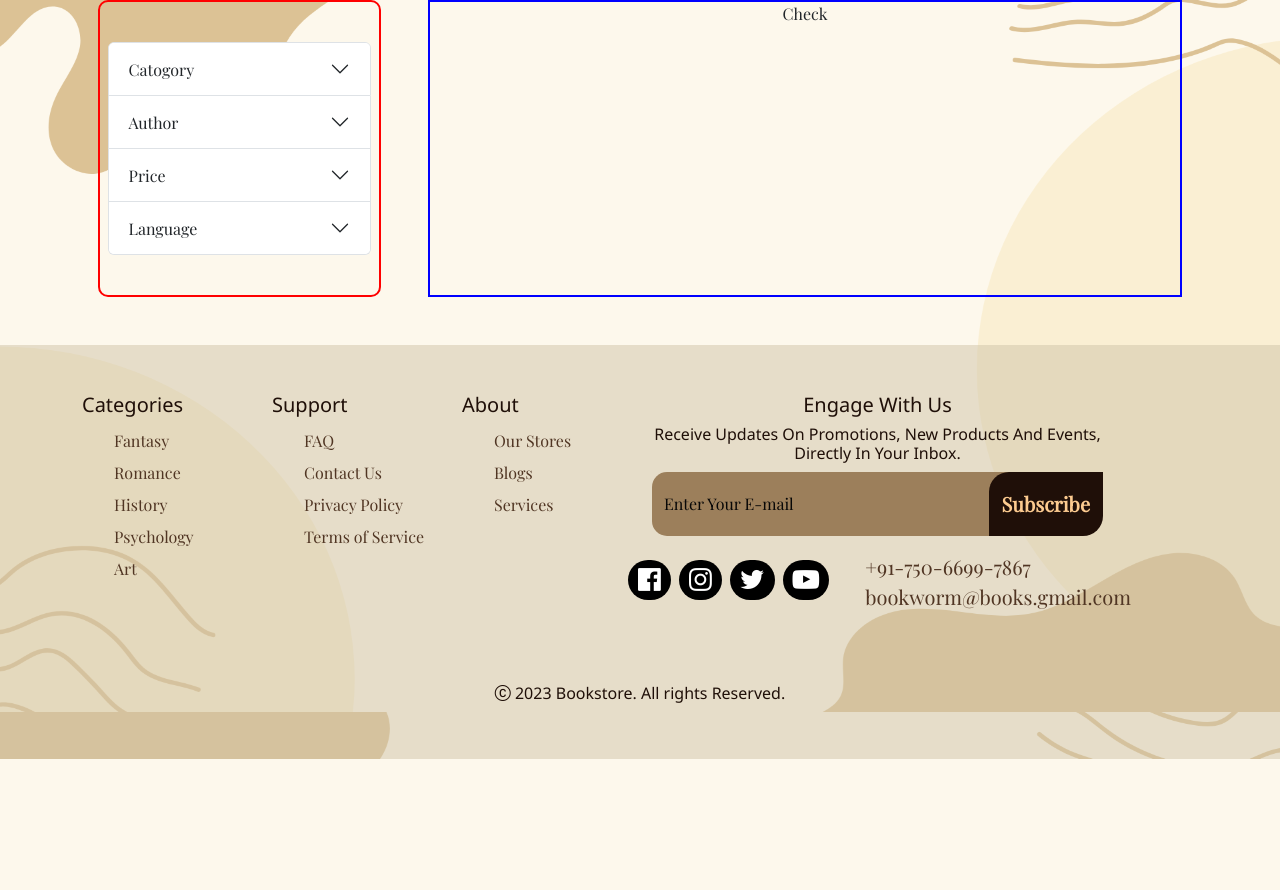
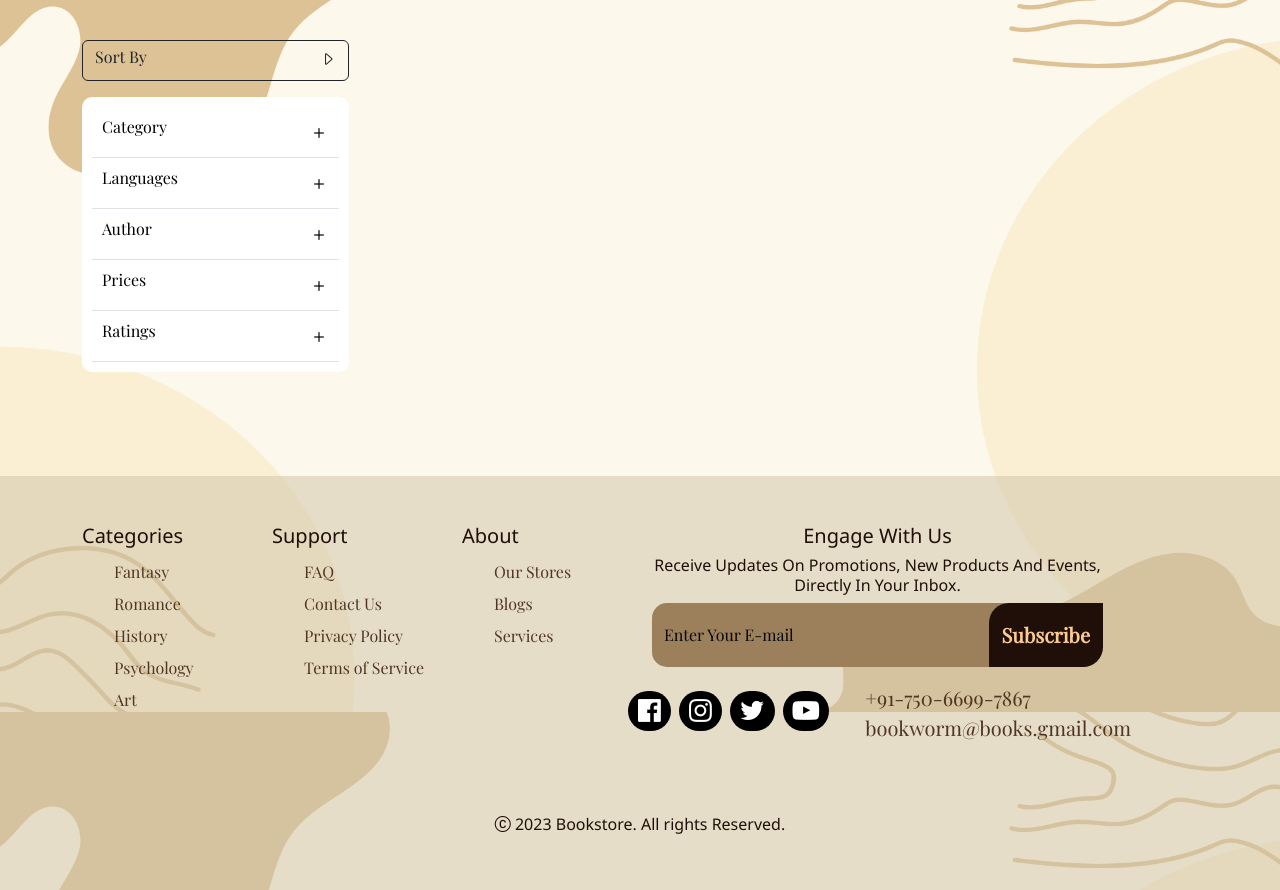
Before and after one commit to prachisv04/Bookstore-website, a PHP site: page /Bookstore/shop.php in a window 1280 px wide. Shown: the part 88-978 px from the top of the page. Before the commit the page ends 847 px from the top, so only its background shows below. Run offline with PHP 8.4, Linux system fonts and the light colour scheme; data that the repository does not hold is empty; some libraries are stand-ins or nearby versions; some web fonts are replaced.

Commit message:
dynamic cards

```diff
--- a/CSS/shop.css
+++ b/CSS/shop.css
@@ -1,40 +1,79 @@
 /* on laptop */
-@media screen and (min-width:768px)  {
-    .filters{
-        border: 2px solid red;
+@media screen and (min-width:768px) {
+
+
+  /* leftsidebar */
+  .filters {
     background-color: transparent;
-        color:#422d1f;
+    color: #422d1f;
     box-sizing: border-box;
     padding: 40px;
     border-radius: 10px;
 
   }
-    .leftfilter{
+
+  .leftfilter {
     background-color: white;
     border-radius: 10px;
     padding: 10px;
   }
-    .products{
-        border: 2px solid blue;
-    }
-    .filterlist{
-        list-style: none;
+
+
+  .products .card{
+    border-radius: 10px;
+    width: 280px;
+    height: 450px;
   }
 
-    .list-group li{
+  .products .card-footer{
+    border: none;
+    background-color: white;
+
+  }
+  .products .card:hover{
+      box-shadow: 5px 5px 10px #69503f;
+  }
+
+  .card-title .wishlist:hover{
+    outline: none;
+    background-color: white;
+    cursor: pointer;
+  }
+
+  .card-title .wishlist:focus{
+    cursor: pointer;
+    border: none;
+    outline: none;
+  }
+  .collapsible {
+    background-color: white;
+    color: black;
+    cursor: pointer;
+    padding: 10px;
+    width: 100%;
+    border: none;
+    text-align: left;
+    font-size: 15px;
+  }
+
+  .products .btn-dbrown:hover{
+        background-color: #422d1f;
+        color: white;
+        box-shadow: 2px 2px 5px #69503f;
+  }
+  .content {
+    padding: 0 18px;
+    display: none;
+    height: 250px;
+    overflow-y: auto;
+    background-color: white;
+  }
+
+  .list-group .list-group-item {
     border: none;
   }
 
-    button.accordion-button:focus{
-        box-shadow: none;
-        outline: none;
-  }
-
-    .collapse{
-        height: 200px;
-        overflow-y: overlay;
-      }
-
+  /* scrollbar */
 
   ::-webkit-scrollbar {
     width: 10px;
@@ -56,10 +95,9 @@
   ::-webkit-scrollbar-thumb:hover {
     background: #e1dada;
   }
-
 }
 
+
+
 /* on mobile */
-@media screen and (max-width:768px) {
-
-}
+@media screen and (max-width:768px) {}
--- a/CSS/style.css
+++ b/CSS/style.css
@@ -39,8 +39,13 @@
 }
 
 
+@media screen and  (max-width:768px) {
+    .laptopsearch{
+        display: none;
+    }
+}
 
-@media screen and  (max-width:992px)  {
+@media screen and (min-width:768px)  and (max-width:992px)  {
     .rightmenu {
         display: inline;
     }
@@ -56,7 +61,7 @@
     #leftnav {
         display: none;
     }
-    .laptopsearch{
+    .mobilesearch{
         display: none;
     }
 }
@@ -120,6 +125,7 @@
         }
     }
 }
+
 
 .menu-item {
     list-style: none;
--- a/shop.php
+++ b/shop.php
@@ -17,8 +17,11 @@
   <link rel="shortcut icon" href="img/logo.png" type="image/x-icon">
 
   <!-- bootstrap -->
-    <link href="https://cdn.jsdelivr.net/npm/bootstrap@5.3.1/dist/css/bootstrap.min.css" rel="stylesheet"
-        integrity="sha384-4bw+/aepP/YC94hEpVNVgiZdgIC5+VKNBQNGCHeKRQN+PtmoHDEXuppvnDJzQIu9" crossorigin="anonymous">
+  <link href="https://cdn.jsdelivr.net/npm/bootstrap@5.3.1/dist/css/bootstrap.min.css" rel="stylesheet" integrity="sha384-4bw+/aepP/YC94hEpVNVgiZdgIC5+VKNBQNGCHeKRQN+PtmoHDEXuppvnDJzQIu9" crossorigin="anonymous">
+
+    <!-- JQuery -->
+    <link rel="stylesheet" href="//cdn.datatables.net/1.13.6/css/jquery.dataTables.min.css">
+
   <!-- fonts -->
   <link rel="preconnect" href="https://fonts.googleapis.com">
   <link rel="preconnect" href="https://fonts.gstatic.com" crossorigin>
@@ -47,145 +50,186 @@
   <div class="container">
     <div class="row gx-3 text-center d-flex justify-content-around">
 
-            <div class="col-lg-3 col-md-4 col-xl-3 filters ">
+      <div class="col-lg-3 col-md-4 col-xl-3 filters">
 
-                <div class="accordion " id="accordionPanelsStayOpenExample">
-                    <div class="accordion-item">
-                        <h2 class="accordion-header">
-                          <button class="accordion-button collapsed" id="accordion-button1" type="button" data-bs-toggle="collapse" data-bs-target="#panelsStayOpen-collapseOne" aria-expanded="false" aria-controls="panelsStayOpen-collapseOne">
-                            Catogory
-                          </button>
-                        </h2>
-                        <div id="panelsStayOpen-collapseOne" class="accordion-collapse collapse">
-                          <div class="accordion-body ">
-                            <ul class="list-group list-group-flush list-group-light text-start">
-                                <li class="list-group-item ">
-                                    <input class="form-check-input me-1" type="checkbox" value="" aria-label="..." />
+        <div class="dropdown">
+          <a class="btn btn-outline-dark  w-100 dropdown-toggle" href="#" role="button" id="sortbtn" data-bs-toggle="dropdown" aria-expanded="false">
+            <div class="d-flex justify-content-between">
+              <h6>Sort By</h6>
+              <i class="bi bi-caret-right"></i>
+            </div>
+          </a>
+
+          <ul class="dropdown-menu ">
+            <li><a class="dropdown-item" href="#">Recommended</a></li>
+            <li><a class="dropdown-item" href="#">Pricing:Low to High</a></li>
+            <li><a class="dropdown-item" href="#">Pricing:High to Low</a></li>
+            <li><a class="dropdown-item" href="#">Customer Rating</a></li>
+            <li><a class="dropdown-item" href="#">Popularity</a></li>
+          </ul>
+        </div>
+        <ul class="leftfilter mt-3">
+
+          <li type="button" class="collapsible border-bottom">
+            <div class="d-flex justify-content-between">
+              <h6>Category</h6>
+              <i class="bi bi-plus fs-5"></i>
+            </div>
+          </li>
+          <div class="content">
+            <ul class="list-group .list-group-flush text-start">
+              <li class="list-group-item">
+                <input class="form-check-input me-1" type="checkbox" value="" aria-label="...">
+                Romance
+              </li>
+              <li class="list-group-item">
+                <input class="form-check-input me-1" type="checkbox" value="" aria-label="...">
                 Fantasy
               </li>
               <li class="list-group-item">
-                                  <input class="form-check-input me-1" type="checkbox" value="" aria-label="..." />
+                <input class="form-check-input me-1" type="checkbox" value="" aria-label="...">
                 Art
               </li>
               <li class="list-group-item">
-                                  <input class="form-check-input me-1" type="checkbox" value="" aria-label="..." />
-                                  Romance
-                                </li>
-                                <li class="list-group-item">
-                                  <input class="form-check-input me-1" type="checkbox" value="" aria-label="..." />
+                <input class="form-check-input me-1" type="checkbox" value="" aria-label="...">
                 History
               </li>
               <li class="list-group-item">
-                                  <input class="form-check-input me-1" type="checkbox" value="" aria-label="..." />
-                                  Psychology
+                <input class="form-check-input me-1" type="checkbox" value="" aria-label="...">
+                Suspence
+              </li>
+              <li class="list-group-item">
+                <input class="form-check-input me-1" type="checkbox" value="" aria-label="...">
+                Fiction
+              </li>
+              <li class="list-group-item">
+                <input class="form-check-input me-1" type="checkbox" value="" aria-label="...">
+                Non-Fiction
+              </li>
+              <li class="list-group-item">
+                <input class="form-check-input me-1" type="checkbox" value="" aria-label="...">
+                Science
+              </li>
+              <li class="list-group-item">
+                <input class="form-check-input me-1" type="checkbox" value="" aria-label="...">
+                Horror
+              </li>
+              <li class="list-group-item">
+                <input class="form-check-input me-1" type="checkbox" value="" aria-label="...">
+                Poetry
               </li>
             </ul>
           </div>
+
+          <li type="button" class="collapsible border-bottom">
+            <div class="d-flex justify-content-between">
+              <h6>Languages</h6>
+              <i class="bi bi-plus fs-5"></i>
             </div>
+          </li>
+          <div class="content">
+
           </div>
-                    <div class="accordion-item">
-                      <h2 class="accordion-header">
-                        <button class="accordion-button collapsed" type="button" data-bs-toggle="collapse" data-bs-target="#panelsStayOpen-collapseTwo" aria-expanded="false" aria-controls="panelsStayOpen-collapseTwo">
-                          Author
-                        </button>
-                      </h2>
-                      <div id="panelsStayOpen-collapseTwo" class="accordion-collapse collapse">
-                        <div class="accordion-body">
-                            <ul class="list-group list-group-flush list-group-light text-start">
-                                <li class="list-group-item ">
-                                    <input class="form-check-input me-1" type="checkbox" value="" aria-label="..." />
-                                    Fantasy
+          <li type="button" class="collapsible border-bottom">
+            <div class="d-flex justify-content-between">
+              <h6>Author</h6>
+              <i class="bi bi-plus fs-5"></i>
+            </div>
+          </li>
+          <div class="content">
+            <ul class="list-group .list-group-flush text-start">
+              <li class="list-group-item">
+                <input class="form-check-input me-1" type="checkbox" value="" aria-label="...">
+                First checkbox
               </li>
               <li class="list-group-item">
-                                  <input class="form-check-input me-1" type="checkbox" value="" aria-label="..." />
-                                  Art
+                <input class="form-check-input me-1" type="checkbox" value="" aria-label="...">
+                Second checkbox
               </li>
               <li class="list-group-item">
-                                  <input class="form-check-input me-1" type="checkbox" value="" aria-label="..." />
-                                  Romance
+                <input class="form-check-input me-1" type="checkbox" value="" aria-label="...">
+                Third checkbox
               </li>
               <li class="list-group-item">
-                                  <input class="form-check-input me-1" type="checkbox" value="" aria-label="..." />
-                                  History
+                <input class="form-check-input me-1" type="checkbox" value="" aria-label="...">
+                Fourth checkbox
               </li>
               <li class="list-group-item">
-                                  <input class="form-check-input me-1" type="checkbox" value="" aria-label="..." />
-                                  Psychology
+                <input class="form-check-input me-1" type="checkbox" value="" aria-label="...">
+                Fifth checkbox
               </li>
             </ul>
           </div>
+          <li type="button" class="collapsible border-bottom">
+            <div class="d-flex justify-content-between">
+              <h6>Prices</h6>
+              <i class="bi bi-plus fs-5"></i>
+            </div>
+          </li>
+          <div class="content">
+
+          </div>
+          <li type="button" class="collapsible border-bottom">
+            <div class="d-flex justify-content-between">
+              <h6>Ratings</h6>
+              <i class="bi bi-plus fs-5"></i>
+            </div>
+          </li>
+          <div class="content">
+
+          </div>
+        </ul>
+
+
+      </div>
+      <div class="col-lg-9 col-md-7 col-xl-9  products">
+        <div class="container ">
+            <div class="row d-flex justify-content-around g-3" id="allProducts">
+
+              <?php
+
+                require '__dbconnect.php';
+
+                $sql = "select * from `book`";
+
+                $books = mysqli_query($conn,$sql);
+                $no=1;
+                while($book=mysqli_fetch_assoc($books)){
+                  echo"
+                    <div class='col py-3 my-5'>
+                      <div class='card'>
+                        <div class='card-title py-3 d-flex text-dbrown'>
+                        <div class='w-75 border'>
+                        <h6 class='text-start px-3'>".$book['Title']."</h6>
+                          <h6 class='card-subtitle mb-2 text-body-secondary text-brown'>- Author</h6>
+                        </div>
+                        <div class='w-25'>
+                        <button class='wishlist btn text-danger'><i class='bi bi-heart fa-lg'></i></button>
                         </div>
                         </div>
-                    <div class="accordion-item">
-                      <h2 class="accordion-header">
-                        <button class="accordion-button collapsed" type="button" data-bs-toggle="collapse" data-bs-target="#panelsStayOpen-collapseThree" aria-expanded="false" aria-controls="panelsStayOpen-collapseThree">
-                          Price
-                        </button>
-                      </h2>
-                      <div id="panelsStayOpen-collapseThree" class="accordion-collapse collapse">
-                        <div class="accordion-body">
-                            <ul class="list-group list-group-flush list-group-light text-start">
-                                <li class="list-group-item ">
-                                    <input class="form-check-input me-1" type="checkbox" value="" aria-label="..." />
-                                    Fantasy
-                                </li>
-                                <li class="list-group-item">
-                                  <input class="form-check-input me-1" type="checkbox" value="" aria-label="..." />
-                                  Art
-                                </li>
-                                <li class="list-group-item">
-                                  <input class="form-check-input me-1" type="checkbox" value="" aria-label="..." />
-                                  Romance
-                                </li>
-                                <li class="list-group-item">
-                                  <input class="form-check-input me-1" type="checkbox" value="" aria-label="..." />
-                                  History
-                                </li>
-                                <li class="list-group-item">
-                                  <input class="form-check-input me-1" type="checkbox" value="" aria-label="..." />
-                                  Psychology
-                                </li>
-                              </ul>
+
+                        <div class='card-body  text-nowrap'>
+                        <h5>isbn : ".$book['isbn']."</h5>
+                        <h5>Category : ".$book['Category']."</h5>
+                        <h5>PageNums : ".$book['PageNums']."</h5>
+                        </div>
+
+                        <div class='card-footer d-block'>
+
+                          <button class='btn btn-dbrown '>Add to Cart</button>
                         </div>
                       </div>
                     </div>
-                    <div class="accordion-item">
-                        <h2 class="accordion-header">
-                          <button class="accordion-button collapsed" type="button" data-bs-toggle="collapse" data-bs-target="#panelsStayOpen-collapseFour" aria-expanded="false" aria-controls="panelsStayOpen-collapseFour">
-                            Language
-                          </button>
-                        </h2>
-                        <div id="panelsStayOpen-collapseFour" class="accordion-collapse collapse">
-                          <div class="accordion-body">
-                            <ul class="list-group list-group-flush list-group-light text-start">
-                                <li class="list-group-item ">
-                                    <input class="form-check-input me-1" type="checkbox" value="" aria-label="..." />
-                                    Fantasy
-                                </li>
-                                <li class="list-group-item">
-                                  <input class="form-check-input me-1" type="checkbox" value="" aria-label="..." />
-                                  Art
-                                </li>
-                                <li class="list-group-item">
-                                  <input class="form-check-input me-1" type="checkbox" value="" aria-label="..." />
-                                  Romance
-                                </li>
-                                <li class="list-group-item">
-                                  <input class="form-check-input me-1" type="checkbox" value="" aria-label="..." />
-                                  History
-                                </li>
-                                <li class="list-group-item">
-                                  <input class="form-check-input me-1" type="checkbox" value="" aria-label="..." />
-                                  Psychology
-                                </li>
-                              </ul>
+                    ";
+              }
+
+              ?>
+
+              <!-- card end -->
+
             </div>
         </div>
       </div>
-                  </div>
-
-            </div>
-            <div class="col-8 products">Check</div>
     </div>
   </div>
 
@@ -198,27 +242,77 @@
     ?>
   <!-- javascript -->
   <!-- bootstrap -->
-    <script src="https://code.jquery.com/jquery-3.6.3.min.js" integrity="sha256-pvPw+upLPUjgMXY0G+8O0xUf+/Im1MZjXxxgOcBQBXU=" crossorigin="anonymous"></script>
   <script src="https://cdn.jsdelivr.net/npm/@popperjs/core@2.11.8/dist/umd/popper.min.js"
         integrity="sha384-I7E8VVD/ismYTF4hNIPjVp/Zjvgyol6VFvRkX/vR+Vc4jQkC+hVqc2pM8ODewa9r"
         crossorigin="anonymous"></script>
     <script src="https://cdn.jsdelivr.net/npm/bootstrap@5.3.1/dist/js/bootstrap.min.js"
         integrity="sha384-Rx+T1VzGupg4BHQYs2gCW9It+akI2MM/mndMCy36UVfodzcJcF0GGLxZIzObiEfa"
         crossorigin="anonymous"></script>
+
     <!-- site-custom -->
+    <script src="//cdn.datatables.net/1.10.20/js/jquery.dataTables.min.js"></script>
+      <script>
+        $(document).ready(function () {
+          $('#allProducts').DataTable();
 
+        });
+      </script>
   <script src="JS/customs.js"></script>
   <script>
     document.getElementById("shop").classList.add("active");
 
-        document.getElementById("accordion-button1").addEventListener("click",()=>{
+    let coll = document.getElementsByClassName("collapsible");
+    let i;
 
-            if(document.getElementById("panelsStayOpen-collapseOne").classList.contains("show")){
-                document.getElementById("panelsStayOpen-collapseOne").classList.remove("show");
-                document.getElementById("panelsStayOpen-collapseOne").classList.add("hide");
+    for (i = 0; i < coll.length; i++) {
+
+      coll[i].addEventListener("click", function () {
+        this.classList.toggle("active");
+        var content = this.nextElementSibling;
+        if (content.style.display === "block") {
+          content.style.display = "none";
+          this.firstElementChild.lastElementChild.classList.remove("bi-dash");
+          this.firstElementChild.lastElementChild.classList.add("bi-plus");
+        } else {
+          content.style.display = "block";
+          this.firstElementChild.lastElementChild.classList.remove("bi-plus");
+          this.firstElementChild.lastElementChild.classList.add("bi-dash");
+
+        }
+      });
     }
 
+    document.getElementById("sortbtn").addEventListener("click",()=>{
+      if( document.getElementById("sortbtn").classList.contains("show")){
+        document.getElementById("sortbtn").firstElementChild.lastElementChild.classList.remove("bi-caret-right");
+        document.getElementById("sortbtn").firstElementChild.lastElementChild.classList.add("bi-caret-down");
+      }
+      else{
+        document.getElementById("sortbtn").firstElementChild.lastElementChild.classList.remove("bi-caret-down");
+        document.getElementById("sortbtn").firstElementChild.lastElementChild.classList.add("bi-caret-right");
+      }
     });
+
+
+    let wish = document.getElementsByClassName("wishlist");
+    console.log(wish);
+    let itr;
+
+    for (itr = 0; itr < wish.length; itr++) {
+
+      wish[itr].addEventListener("click", function () {
+
+        let heart = this.firstElementChild;
+        if ( heart.classList.contains("bi-heart") ) {
+          heart.classList.remove("bi-heart");
+          heart.classList.add("bi-heart-fill");
+        } else {
+          heart.classList.remove("bi-heart-fill");
+          heart.classList.add("bi-heart");
+        }
+      });
+    }
+
   </script>
 </body>
 
```
Lines whose indentation alone changed are shown as unchanged.
